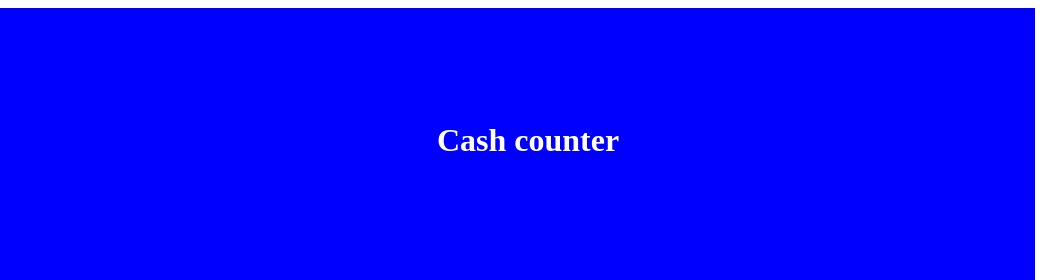
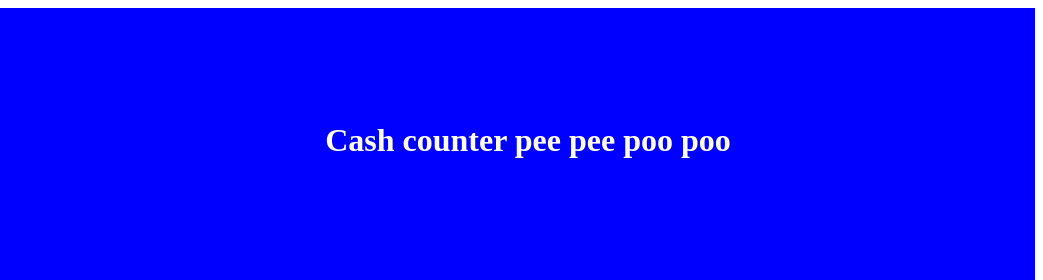
Before and after one commit to Dnemes1s/Cash_calculator, a plain HTML site: page test.html in a window 1280 px wide. Shown: the top 280 px of the page, 237-1280 px from the left. Drawn offline with Linux system fonts and the light colour scheme.

Commit message:
test push

```diff
--- a/test.html
+++ b/test.html
@@ -14,7 +14,7 @@
             <img src="/media/cash_register_icon.png" alt="logo">
 
         </div>
-        <h1>Cash counter</h1>
+        <h1>Cash counter pee pee poo poo</h1>
         <nav class="nav_list">
 
             <ul><a href="./Pages/about.html">About me</a></ul>
```
Also changed, not shown: 2 other files.
